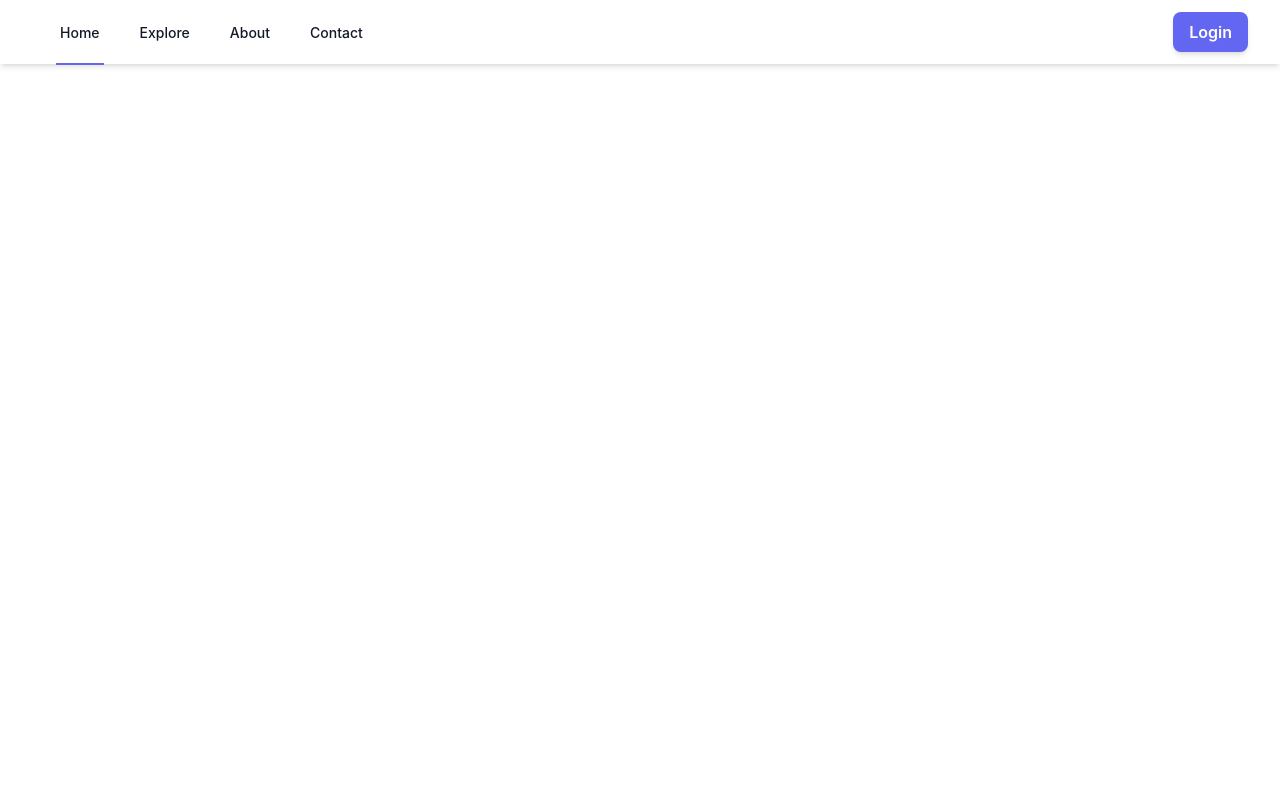
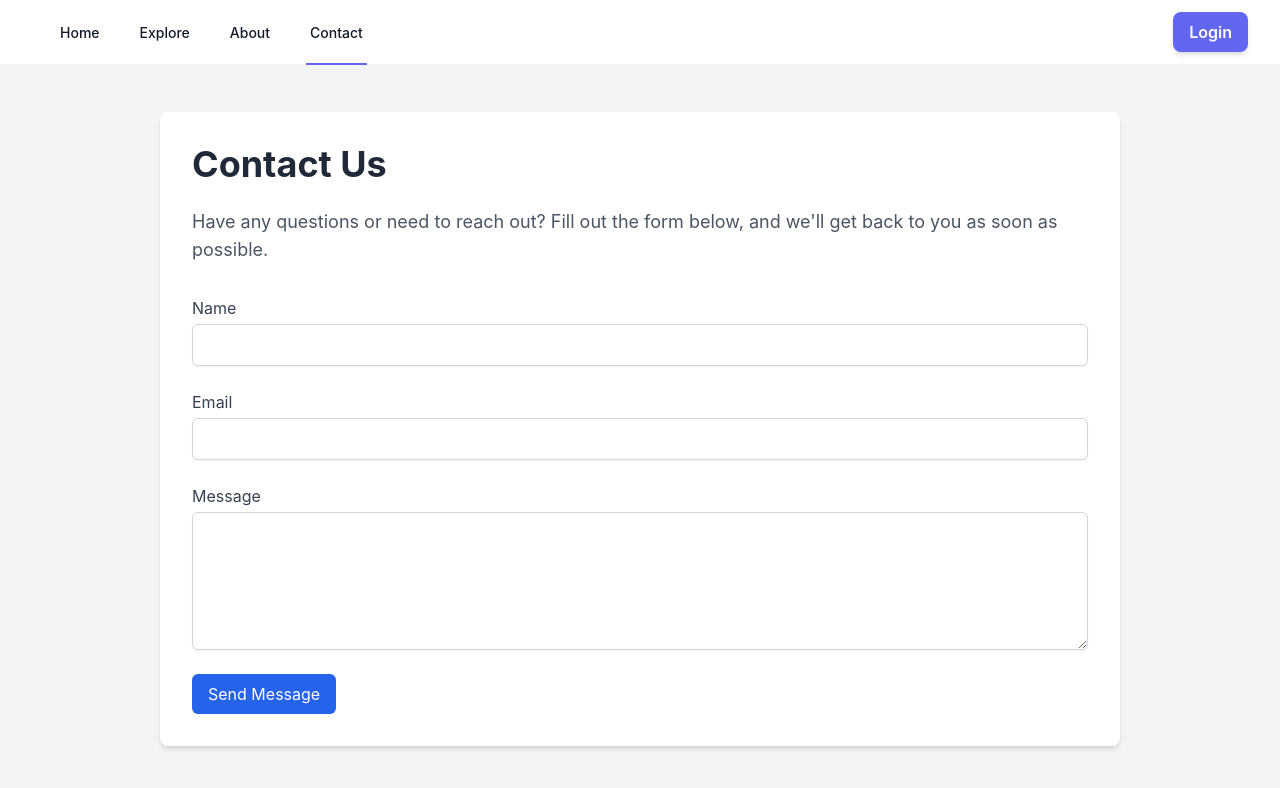
Before and after one commit to ArianXh/skill-sharing-platform, a React (Create React App) app in the folder skill-sharing-frontend/: page /contact in a window 1280 px wide. Shown: the top 788 px of the page. Built offline with nearby package versions, Linux system fonts and the light colour scheme.

Commit message:
Added basic content and styling (following the style pattern of the whole platform) to each page About, Contac & Explore.

```diff
--- a/skill-sharing-frontend/src/pages/Contact.js
+++ b/skill-sharing-frontend/src/pages/Contact.js
@@ -1,17 +1,33 @@
-import React from 'react'
+import React, { useState } from 'react';
 
 const Contact = () => {
+    const [formData, setFormData] = useState({
+        name: '',
+        email: '',
+        message: '',
+    });
+
+    const handleInputChange = (e) => {
+        const { name, value } = e.target;
+        setFormData({
+            ...formData,
+            [name]: value,
+        });
+    };
+
+    const handleSubmit = (e) => {
+        e.preventDefault();
+        console.log(formData); // You can handle the form submission logic here
+    };
+
     return (
-    <div className="min-h-screen flex flex-col">
-      {/* Navigation Bar */}
+        <div>
             <nav className="bg-white shadow-md">
                 <div className="max-w-7xl mx-auto px-4 sm:px-6 lg:px-8">
                     <div className="flex justify-between h-16">
                         <div className="flex">
-                    <div className="flex-shrink-0">
-                    </div>
                             <div className="hidden sm:-my-px sm:ml-6 sm:flex sm:space-x-8">
-                      <a href="/" className="text-gray-900 inline-flex items-center px-1 pt-1 border-b-2 border-indigo-500 text-sm font-medium">
+                                <a href="/" className="text-gray-900 inline-flex items-center px-1 pt-1 border-b-2 border-transparent text-sm font-medium">
                                     Home
                                 </a>
                                 <a href="/explore" className="text-gray-900 inline-flex items-center px-1 pt-1 border-b-2 border-transparent text-sm font-medium">
@@ -20,7 +36,7 @@ const Contact = () => {
                                 <a href="/about" className="text-gray-900 inline-flex items-center px-1 pt-1 border-b-2 border-transparent text-sm font-medium">
                                     About
                                 </a>
-                      <a href="/contact" className="text-gray-900 inline-flex items-center px-1 pt-1 border-b-2 border-transparent text-sm font-medium">
+                                <a href="/contact" className="text-gray-900 inline-flex items-center px-1 pt-1 border-b-2 border-indigo-500 text-sm font-medium">
                                     Contact
                                 </a>
                             </div>
@@ -36,8 +52,57 @@ const Contact = () => {
                     </div>
                 </div>
             </nav>
+
+            <div className="min-h-screen bg-gray-100 py-12">
+                <div className="max-w-5xl mx-auto px-4 sm:px-6 lg:px-8">
+                    <div className="bg-white shadow-md rounded-lg p-8">
+                        <h1 className="text-4xl font-bold text-gray-800 mb-6">Contact Us</h1>
+                        <p className="text-gray-600 text-lg mb-8">
+                            Have any questions or need to reach out? Fill out the form below, and we'll get back to you as soon as possible.
+                        </p>
+                        <form onSubmit={handleSubmit} className="space-y-6">
+                            <div>
+                                <label htmlFor="name" className="block text-gray-700">Name</label>
+                                <input
+                                    type="text"
+                                    name="name"
+                                    value={formData.name}
+                                    onChange={handleInputChange}
+                                    className="mt-1 p-2 block w-full border border-gray-300 rounded-md shadow-sm"
+                                    required
+                                />
                             </div>
-  )
-}
+                            <div>
+                                <label htmlFor="email" className="block text-gray-700">Email</label>
+                                <input
+                                    type="email"
+                                    name="email"
+                                    value={formData.email}
+                                    onChange={handleInputChange}
+                                    className="mt-1 p-2 block w-full border border-gray-300 rounded-md shadow-sm"
+                                    required
+                                />
+                            </div>
+                            <div>
+                                <label htmlFor="message" className="block text-gray-700">Message</label>
+                                <textarea
+                                    name="message"
+                                    value={formData.message}
+                                    onChange={handleInputChange}
+                                    className="mt-1 p-2 block w-full border border-gray-300 rounded-md shadow-sm"
+                                    rows="5"
+                                    required
+                                ></textarea>
+                            </div>
+                            <button type="submit" className="bg-blue-600 text-white px-4 py-2 rounded-md hover:bg-blue-500">
+                                Send Message
+                            </button>
+                        </form>
+                    </div>
+                </div>
+            </div>
+        </div>
+    );
+};
 
-export default Contact
+export default Contact;
--- a/skill-sharing-frontend/src/pages/Explore.js
+++ b/skill-sharing-frontend/src/pages/Explore.js
@@ -1,20 +1,19 @@
-import React from 'react'
+import React from 'react';
 
 const Explore = () => {
+    const categories = ['Programming', 'Design', 'Marketing', 'Music', 'Languages']; // Example categories
+
     return (
-    <div className="min-h-screen flex flex-col">
-      {/* Navigation Bar */}
+        <div>
             <nav className="bg-white shadow-md">
                 <div className="max-w-7xl mx-auto px-4 sm:px-6 lg:px-8">
                     <div className="flex justify-between h-16">
                         <div className="flex">
-                    <div className="flex-shrink-0">
-                    </div>
                             <div className="hidden sm:-my-px sm:ml-6 sm:flex sm:space-x-8">
-                      <a href="/" className="text-gray-900 inline-flex items-center px-1 pt-1 border-b-2 border-indigo-500 text-sm font-medium">
+                                <a href="/" className="text-gray-900 inline-flex items-center px-1 pt-1 border-b-2 border-transparent text-sm font-medium">
                                     Home
                                 </a>
-                      <a href="/explore" className="text-gray-900 inline-flex items-center px-1 pt-1 border-b-2 border-transparent text-sm font-medium">
+                                <a href="/explore" className="text-gray-900 inline-flex items-center px-1 pt-1 border-b-2 border-indigo-500 text-sm font-medium">
                                     Explore
                                 </a>
                                 <a href="/about" className="text-gray-900 inline-flex items-center px-1 pt-1 border-b-2 border-transparent text-sm font-medium">
@@ -36,8 +35,30 @@ const Explore = () => {
                     </div>
                 </div>
             </nav>
+
+            <div className="min-h-screen bg-gray-100 py-12">
+                <div className="max-w-7xl mx-auto px-4 sm:px-6 lg:px-8">
+                    <h1 className="text-4xl font-bold text-gray-800 mb-8">Explore Categories</h1>
+                    <div className="grid grid-cols-1 sm:grid-cols-2 lg:grid-cols-3 gap-6">
+                        {categories.map((category, index) => (
+                            <div key={index} className="bg-white shadow-md rounded-lg p-6">
+                                <h2 className="text-2xl font-semibold text-gray-800 mb-4">{category}</h2>
+                                <p className="text-gray-600">
+                                    Explore various {category.toLowerCase()} resources, tutorials, and classes curated just for you.
+                                </p>
+                                <a
+                                    href="#"
+                                    className="mt-4 inline-block text-blue-600 font-semibold hover:text-blue-500"
+                                >
+                                    Learn More
+                                </a>
                             </div>
-  )
-}
+                        ))}
+                    </div>
+                </div>
+            </div>
+        </div>
+    );
+};
 
-export default Explore
+export default Explore;
--- a/skill-sharing-frontend/src/pages/HomePage.js
+++ b/skill-sharing-frontend/src/pages/HomePage.js
@@ -21,7 +21,7 @@ const HomePage = () => {
                       <a href="/about" className="text-gray-900 inline-flex items-center px-1 pt-1 border-b-2 border-transparent text-sm font-medium">
                         About
                       </a>
-                      <a href="#" className="text-gray-900 inline-flex items-center px-1 pt-1 border-b-2 border-transparent text-sm font-medium">
+                      <a href="/contact" className="text-gray-900 inline-flex items-center px-1 pt-1 border-b-2 border-transparent text-sm font-medium">
                         Contact
                       </a>
                     </div>
```
Also changed, not shown: skill-sharing-frontend/src/pages/About.js (+24 -10 lines). Lines whose indentation alone changed are shown as unchanged.
